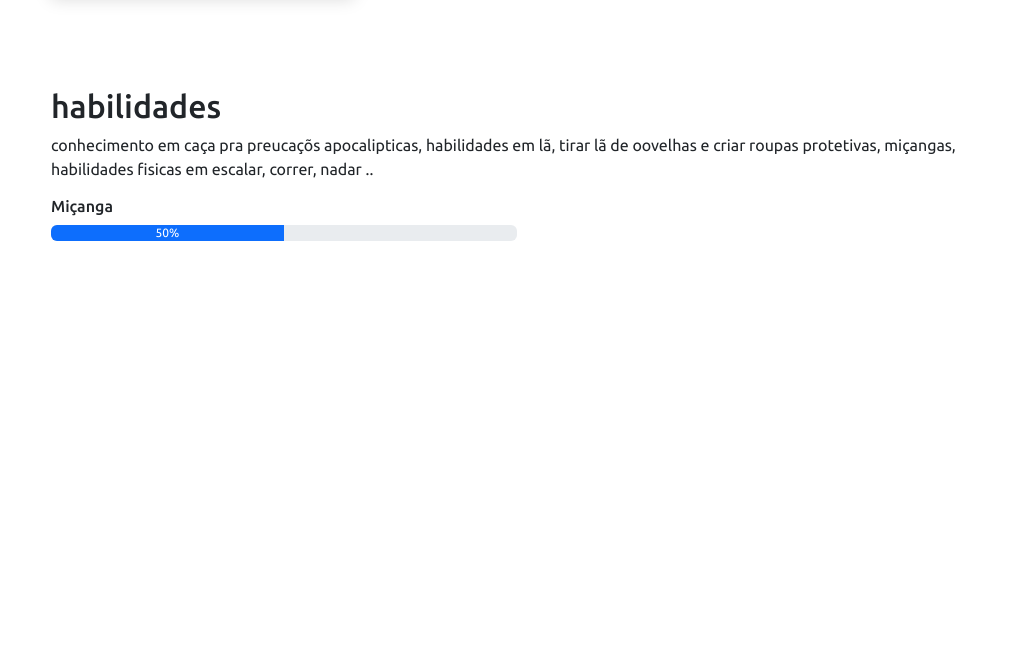
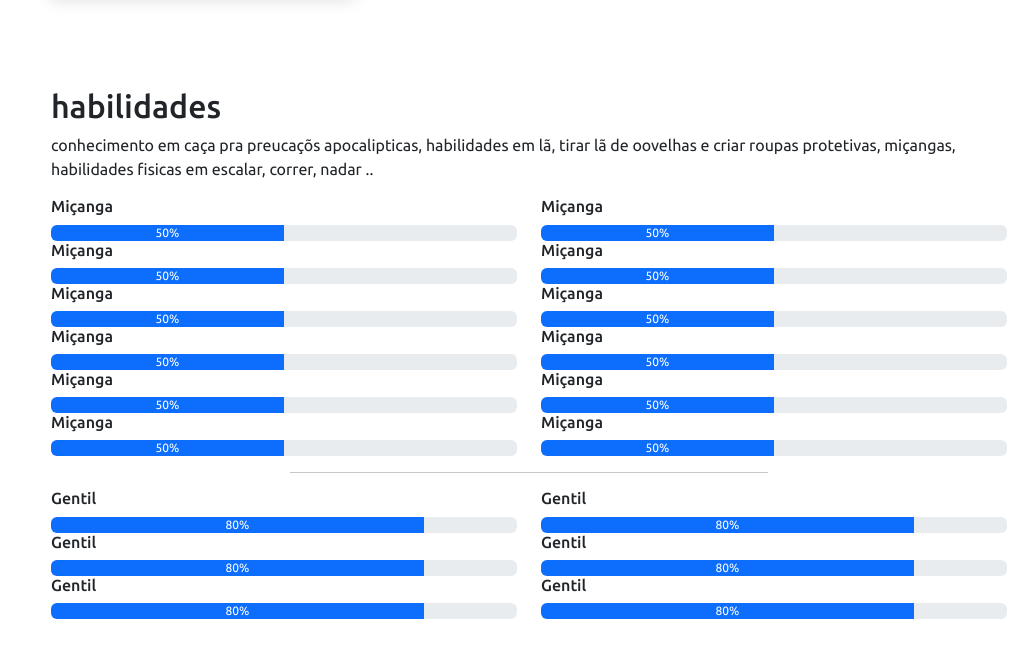
Before and after one commit to Anaellen123/first_fk, a Flask app: page / in a window 1280 px wide. Shown: the part 1461-2128 px from the top of the page, without its empty margins (261-1280 px from the left). Before the commit the page ends 1702 px from the top, so only its background shows below. Run offline with Flask 3, Linux system fonts and the light colour scheme; some libraries are stand-ins or nearby versions.

Commit message:
Décimo quarto commit

```diff
--- a/static/script.js
+++ b/static/script.js
@@ -11,3 +11,22 @@ menuMobile.addEventListener('click', () => {
     body.classList.toggle("menu-nav-active")
 
 });
+
+
+/* Fecha o menu quando clicar em algum item e muda o icone para list*/
+
+const navItem = document.querySelectorAll('.nav-item')
+
+navItem.forEach(item => {
+    item.addEventListener("click", () => {
+        if (body.classList.contains("menu-nav-activate")) {
+            body.classList.remove("menu-nav-activate")
+            menuMobile.classList.replace("bi-x", "bi-list");
+
+
+        }
+
+    })
+
+
+})
--- a/static/style.css
+++ b/static/style.css
@@ -198,6 +198,8 @@ i.menu-mobile {
     left: 0;
 }
 
+
+
 @media (max-width: 1024px) {
 
     #header{
@@ -221,7 +223,10 @@ i.menu-mobile {
         margin-left: 0;
     }
 
+
 }
+
+
 
 *::-webkit-scrollbar {
     width: 10px;
@@ -233,6 +238,7 @@ i.menu-mobile {
     box-shadow: inet 0 0 .3rem #00000050;
     background-color: #fff;
 
+
 }
 
 
--- a/templates/index.html
+++ b/templates/index.html
@@ -39,7 +39,7 @@
                 <a class="nav-link" href="#sobre"><i class="bi bi-person-circle"></i> Sobre</a>
               </li>
               <li class="nav-item">
-                <a class="nav-link" href="#"><i class="bi bi-list-check"></i> Habilidades</a>
+                <a class="nav-link" href="#habilidades"><i class="bi bi-list-check"></i> Habilidades</a>
               </li>
                 <li class="nav-item">
                 <a class="nav-link" href="#"><i class="bi bi-file-earmark"></i> currículos</a>
@@ -177,9 +177,124 @@
                              <div class="progress-bar" style="width: 50%">50%</div>
                         </div>
 
+                        <h6>Miçanga</h6>
+                        <div class="progress" role="progressbar" aria-label="Example with label" aria-valuenow="50" aria-valuemin="0" aria-valuemax="100">
+
+                             <div class="progress-bar" style="width: 50%">50%</div>
+                        </div>
+
+                        <h6>Miçanga</h6>
+                        <div class="progress" role="progressbar" aria-label="Example with label" aria-valuenow="50" aria-valuemin="0" aria-valuemax="100">
+
+                             <div class="progress-bar" style="width: 50%">50%</div>
+                        </div>
+
+                        <h6>Miçanga</h6>
+                        <div class="progress" role="progressbar" aria-label="Example with label" aria-valuenow="50" aria-valuemin="0" aria-valuemax="100">
+
+                             <div class="progress-bar" style="width: 50%">50%</div>
+                        </div>
+
+                        <h6>Miçanga</h6>
+                        <div class="progress" role="progressbar" aria-label="Example with label" aria-valuenow="50" aria-valuemin="0" aria-valuemax="100">
+
+                             <div class="progress-bar" style="width: 50%">50%</div>
+                        </div>
+
+                        <h6>Miçanga</h6>
+                        <div class="progress" role="progressbar" aria-label="Example with label" aria-valuenow="50" aria-valuemin="0" aria-valuemax="100">
+
+                             <div class="progress-bar" style="width: 50%">50%</div>
+                        </div>
+
                     </div>
 
                     <div class="col-md-6">
+                        <h6>Miçanga</h6>
+                        <div class="progress" role="progressbar" aria-label="Example with label" aria-valuenow="50" aria-valuemin="0" aria-valuemax="100">
+
+                             <div class="progress-bar" style="width: 50%">50%</div>
+                        </div>
+
+                        <h6>Miçanga</h6>
+                        <div class="progress" role="progressbar" aria-label="Example with label" aria-valuenow="50" aria-valuemin="0" aria-valuemax="100">
+
+                             <div class="progress-bar" style="width: 50%">50%</div>
+                        </div>
+
+                        <h6>Miçanga</h6>
+                        <div class="progress" role="progressbar" aria-label="Example with label" aria-valuenow="50" aria-valuemin="0" aria-valuemax="100">
+
+                             <div class="progress-bar" style="width: 50%">50%</div>
+                        </div>
+
+                        <h6>Miçanga</h6>
+                        <div class="progress" role="progressbar" aria-label="Example with label" aria-valuenow="50" aria-valuemin="0" aria-valuemax="100">
+
+                             <div class="progress-bar" style="width: 50%">50%</div>
+                        </div>
+
+                        <h6>Miçanga</h6>
+                        <div class="progress" role="progressbar" aria-label="Example with label" aria-valuenow="50" aria-valuemin="0" aria-valuemax="100">
+
+                             <div class="progress-bar" style="width: 50%">50%</div>
+                        </div>
+
+                        <h6>Miçanga</h6>
+                        <div class="progress" role="progressbar" aria-label="Example with label" aria-valuenow="50" aria-valuemin="0" aria-valuemax="100">
+
+                             <div class="progress-bar" style="width: 50%">50%</div>
+                        </div>
+
+                    </div>
+
+                </div>
+
+                <hr class="w-50  me-auto ms-auto">
+
+                <div class="row">
+
+                    <div class="col-md-6">
+
+                        <h6>Gentil</h6>
+                        <div class="progress" role="progressbar" aria-label="Example with label" aria-valuenow="80" aria-valuemin="0" aria-valuemax="100">
+
+                             <div class="progress-bar" style="width: 80%">80%</div>
+                        </div>
+
+                        <h6>Gentil</h6>
+                        <div class="progress" role="progressbar" aria-label="Example with label" aria-valuenow="80" aria-valuemin="0" aria-valuemax="100">
+
+                             <div class="progress-bar" style="width: 80%">80%</div>
+                        </div>
+
+                        <h6>Gentil</h6>
+                        <div class="progress" role="progressbar" aria-label="Example with label" aria-valuenow="80" aria-valuemin="0" aria-valuemax="100">
+
+                             <div class="progress-bar" style="width: 80%">80%</div>
+                        </div>
+
+                    </div>
+
+                    <div class="col-md-6">
+
+                        <h6>Gentil</h6>
+                        <div class="progress" role="progressbar" aria-label="Example with label" aria-valuenow="80" aria-valuemin="0" aria-valuemax="100">
+
+                             <div class="progress-bar" style="width: 80%">80%</div>
+                        </div>
+
+                        <h6>Gentil</h6>
+                        <div class="progress" role="progressbar" aria-label="Example with label" aria-valuenow="80" aria-valuemin="0" aria-valuemax="100">
+
+                             <div class="progress-bar" style="width: 80%">80%</div>
+                        </div>
+
+                        <h6>Gentil</h6>
+                        <div class="progress" role="progressbar" aria-label="Example with label" aria-valuenow="80" aria-valuemin="0" aria-valuemax="100">
+
+                             <div class="progress-bar" style="width: 80%">80%</div>
+                        </div>
 
                     </div>
 
```
